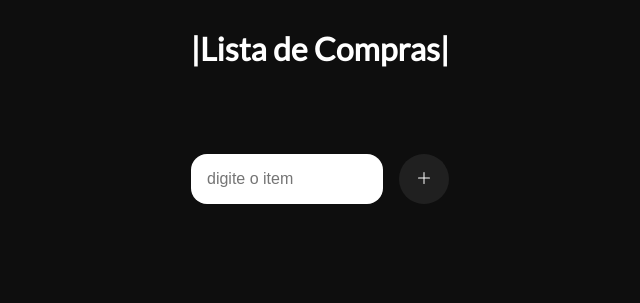
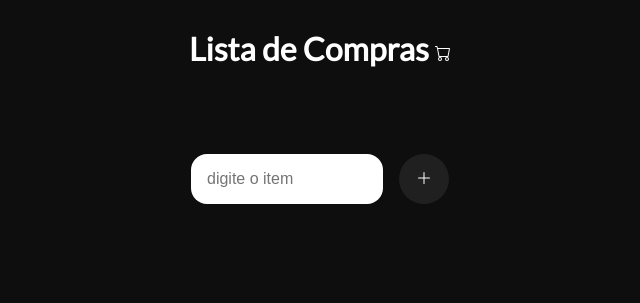
Before and after one commit to edugitdev/Lista_De_Compras, a plain HTML site: page index.html in a window 1280 px wide. Shown: the whole page, without its empty margins (320-960 px from the left). Drawn offline with Linux system fonts and the light colour scheme.

Commit message:
alteração_icone_Titulo_V3.3

```diff
--- a/index.html
+++ b/index.html
@@ -9,7 +9,9 @@
     <link rel="icon" type="image/x-icon" href='./cart-plus.svg'>
 </head>
 <body>
-    <h1>|Lista de Compras|</h1>
+    <h1>Lista de Compras  <svg xmlns="http://www.w3.org/2000/svg" width="16" height="16" fill="currentColor" class="bi bi-cart" viewBox="0 0 16 16">
+        <path d="M0 1.5A.5.5 0 0 1 .5 1H2a.5.5 0 0 1 .485.379L2.89 3H14.5a.5.5 0 0 1 .491.592l-1.5 8A.5.5 0 0 1 13 12H4a.5.5 0 0 1-.491-.408L2.01 3.607 1.61 2H.5a.5.5 0 0 1-.5-.5zM3.102 4l1.313 7h8.17l1.313-7H3.102zM5 12a2 2 0 1 0 0 4 2 2 0 0 0 0-4zm7 0a2 2 0 1 0 0 4 2 2 0 0 0 0-4zm-7 1a1 1 0 1 1 0 2 1 1 0 0 1 0-2zm7 0a1 1 0 1 1 0 2 1 1 0 0 1 0-2z"/>
+      </svg></h1>
     <div class="content">
         <div class="content--add--item">
             <input type="text" id="input-new-task" placeholder="digite o item">
```
